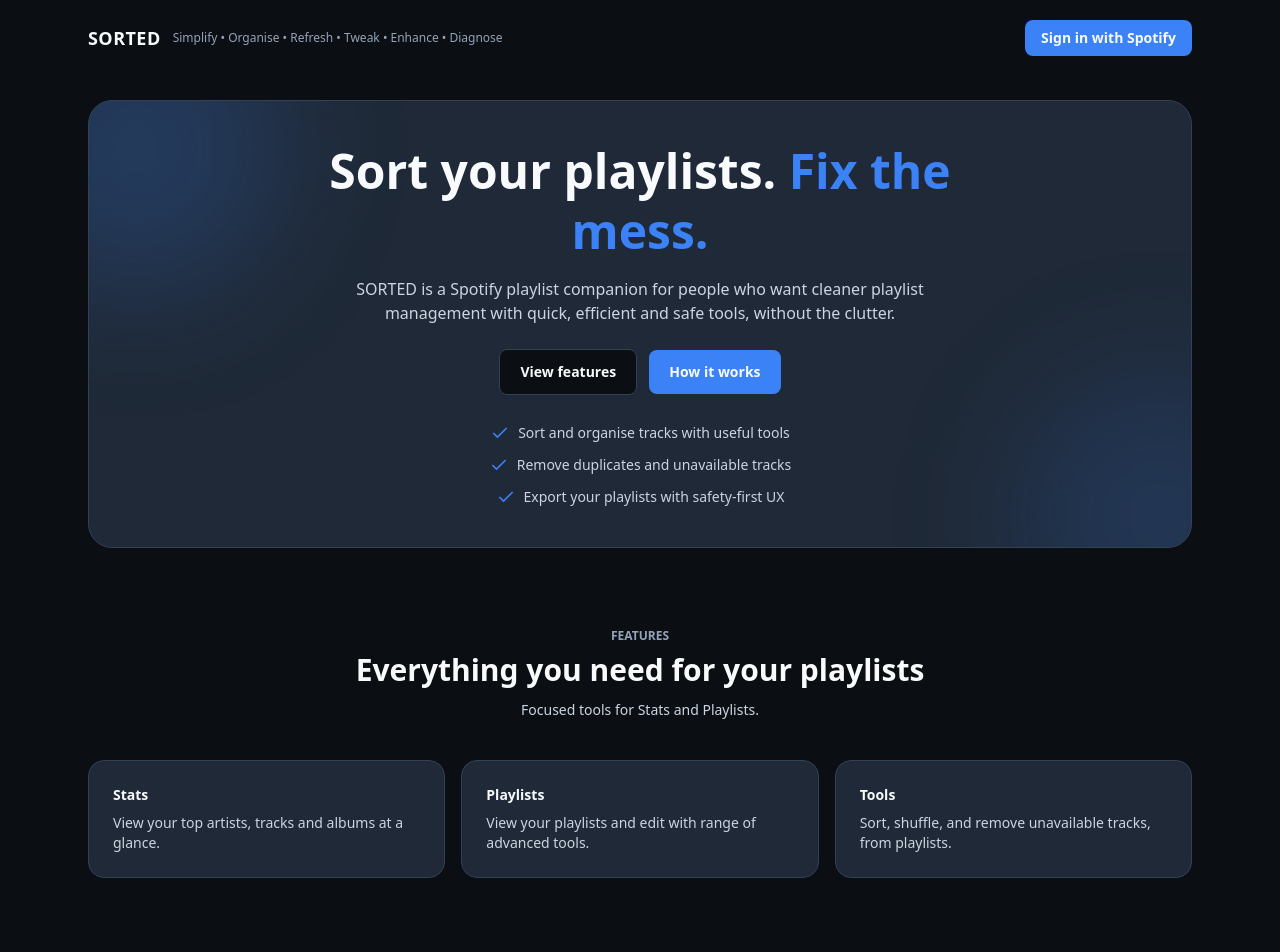
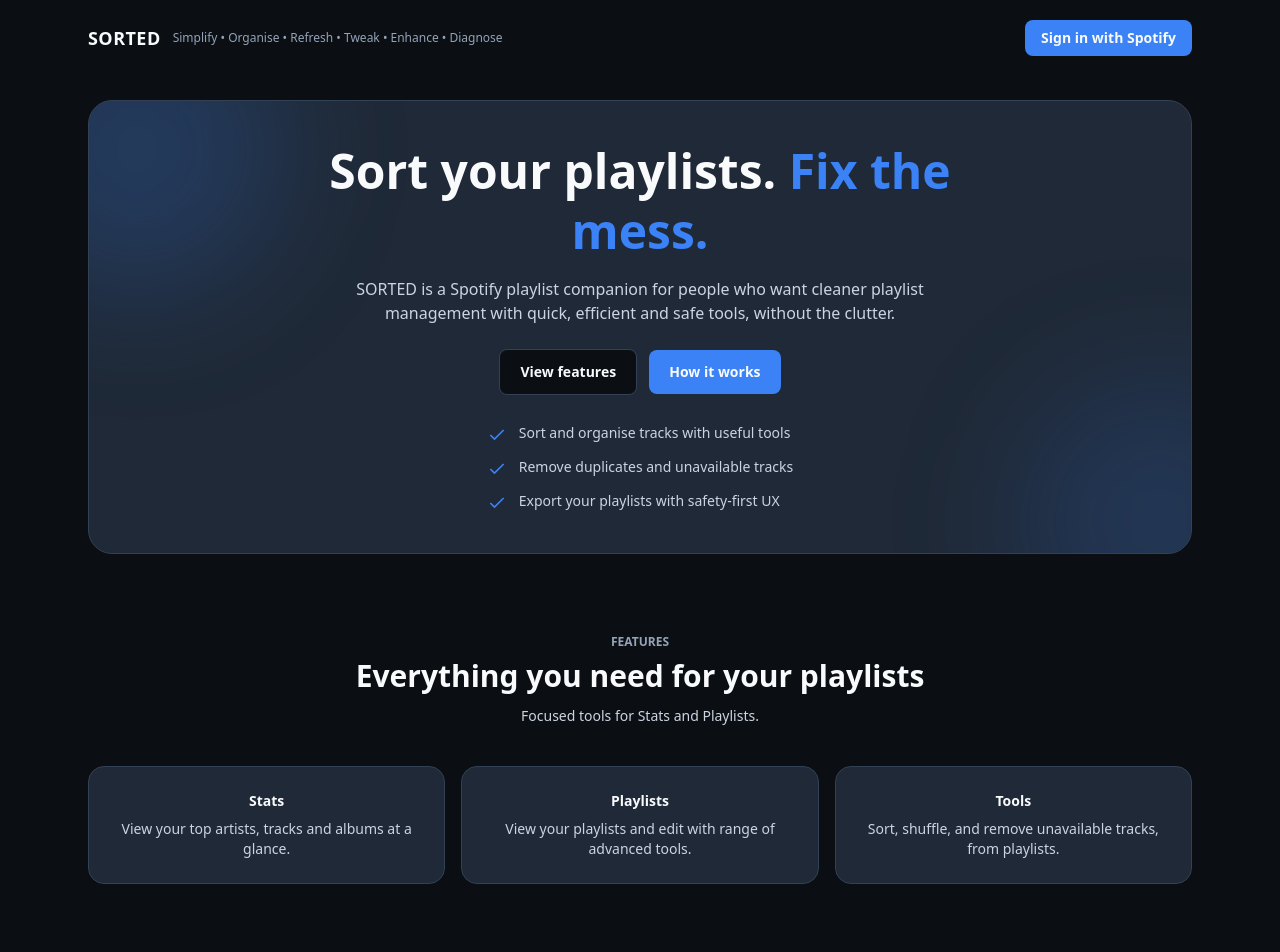
Before and after one commit to sjkali22/sorted-spotify, a Next.js app: page / in a window 1280 px wide. Shown: the top 952 px of the page. Built offline with nearby package versions, Linux system fonts and the light colour scheme; no server answers.

Commit message:
Adjust landing page content alignment

```diff
--- a/app/(public)/page.tsx
+++ b/app/(public)/page.tsx
@@ -71,23 +71,23 @@
               </a>
             </div>
 
-            <div className="mx-auto mt-7 grid max-w-xl gap-3 text-sm text-text-secondary">
-              <div className="flex items-center justify-center gap-2">
-                <span className="text-accent">
+            <div className="mx-auto mt-7 grid w-fit max-w-xl gap-3 text-sm text-text-secondary">
+              <div className="grid grid-cols-[1.25rem_1fr] items-start gap-3 text-left">
+                <span className="mt-0.5 text-accent">
                   <CheckIcon />
                 </span>
                 <span>Sort and organise tracks with useful tools</span>
               </div>
 
-              <div className="flex items-center justify-center gap-2">
-                <span className="text-accent">
+              <div className="grid grid-cols-[1.25rem_1fr] items-start gap-3 text-left">
+                <span className="mt-0.5 text-accent">
                   <CheckIcon />
                 </span>
                 <span>Remove duplicates and unavailable tracks</span>
               </div>
 
-              <div className="flex items-center justify-center gap-2">
-                <span className="text-accent">
+              <div className="grid grid-cols-[1.25rem_1fr] items-start gap-3 text-left">
+                <span className="mt-0.5 text-accent">
                   <CheckIcon />
                 </span>
                 <span>Export your playlists with safety-first UX</span>
@@ -106,17 +106,17 @@
         </div>
 
         <div className="mt-10 grid gap-4 md:grid-cols-3">
-          <div className="rounded-2xl border border-border bg-surface p-6">
+          <div className="rounded-2xl border border-border bg-surface p-6 text-center">
             <div className="text-sm font-semibold text-text-primary">Stats</div>
             <p className="mt-2 text-sm text-text-secondary">View your top artists, tracks and albums at a glance.</p>
           </div>
 
-          <div className="rounded-2xl border border-border bg-surface p-6">
+          <div className="rounded-2xl border border-border bg-surface p-6 text-center">
             <div className="text-sm font-semibold text-text-primary">Playlists</div>
             <p className="mt-2 text-sm text-text-secondary">View your playlists and edit with range of advanced tools.</p>
           </div>
 
-          <div className="rounded-2xl border border-border bg-surface p-6">
+          <div className="rounded-2xl border border-border bg-surface p-6 text-center">
             <div className="text-sm font-semibold text-text-primary">Tools</div>
             <p className="mt-2 text-sm text-text-secondary">Sort, shuffle, and remove unavailable tracks, from playlists.</p>
           </div>
```
